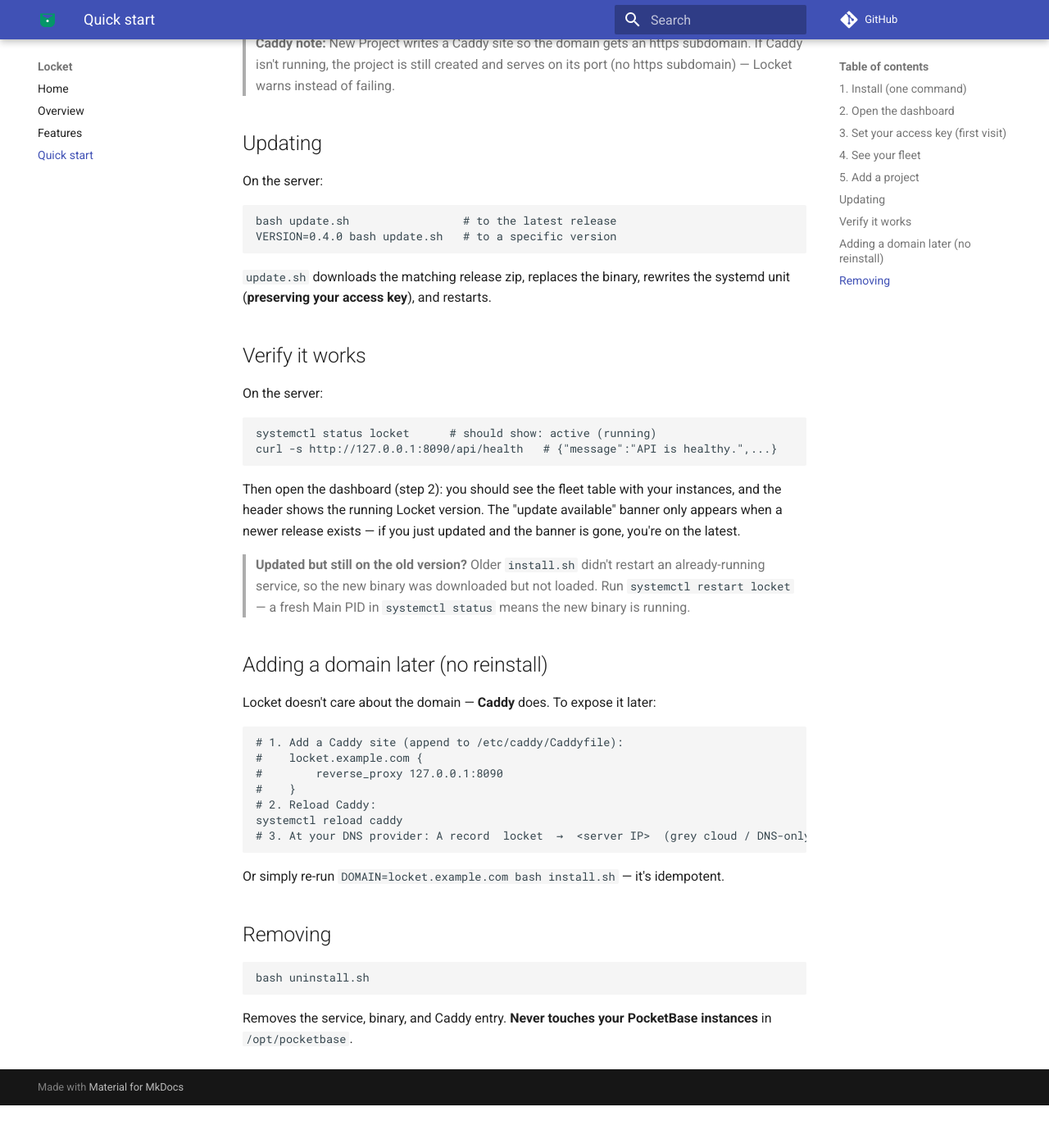
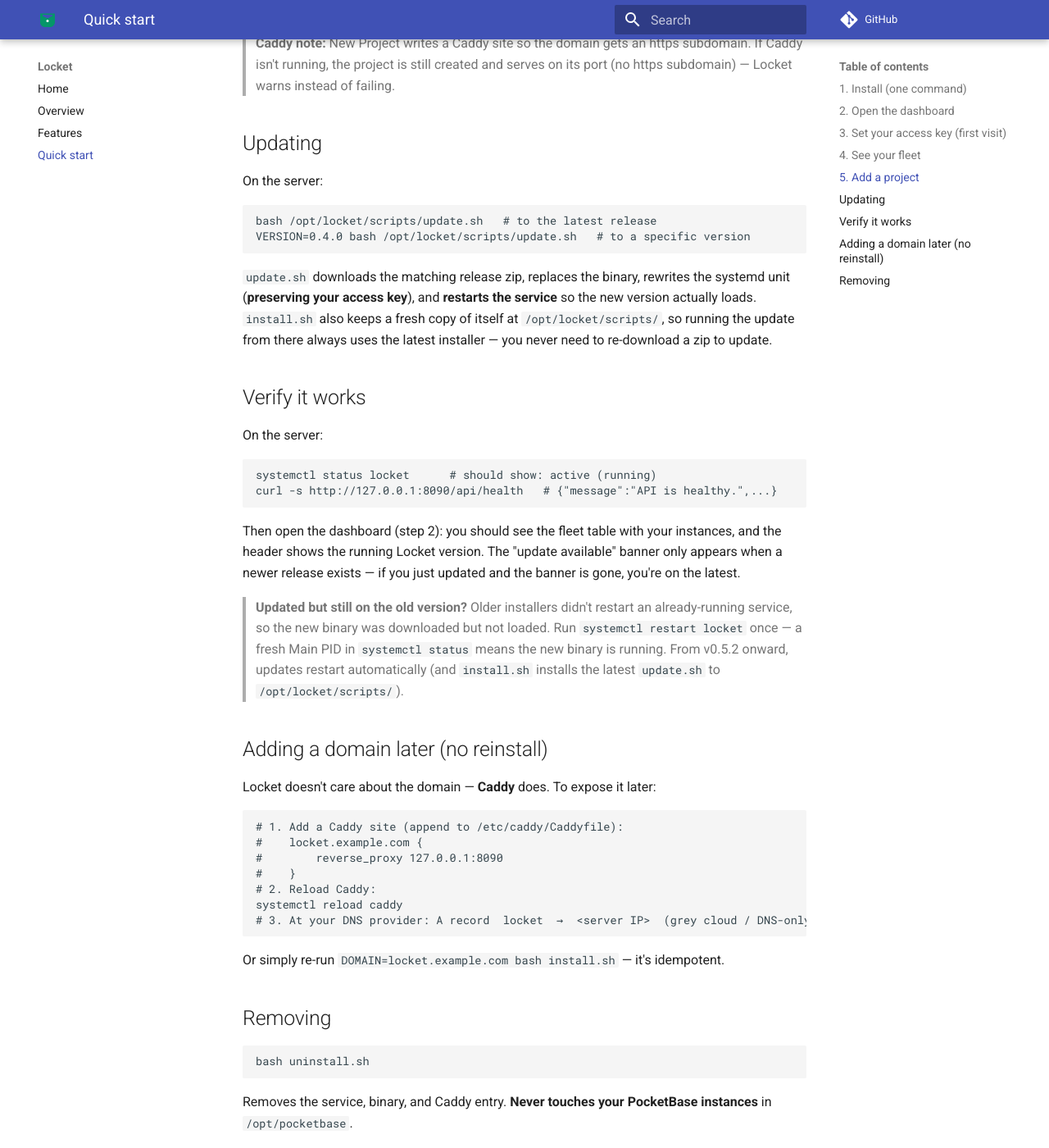
Before and after one commit to atensaiadmin/locket, an MkDocs documentation site: the page built from docs/quickstart.md, in a window 1280 px wide and 1400 px high, scrolled down 1385 px. Shown: the whole window at 82% size. Built offline with MkDocs 1.6.1 and Material for MkDocs 9.7.7, drawn with Linux system fonts in a browser that asks for light colours; comment, search, counter and statistics services are not loaded; before the commit the page ends 2733 px from its top, so only the background shows below that.

Commit message:
fix(install): self-install latest installer scripts so updates always restart; fix bundled-script ordering

````diff
--- a/docs/quickstart.md
+++ b/docs/quickstart.md
@@ -64,12 +64,15 @@
 On the server:
 
 ```bash
-bash update.sh                 # to the latest release
-VERSION=0.4.0 bash update.sh   # to a specific version
+bash /opt/locket/scripts/update.sh   # to the latest release
+VERSION=0.4.0 bash /opt/locket/scripts/update.sh   # to a specific version
 ```
 
 `update.sh` downloads the matching release zip, replaces the binary, rewrites
-the systemd unit (**preserving your access key**), and restarts.
+the systemd unit (**preserving your access key**), and **restarts the service**
+so the new version actually loads. `install.sh` also keeps a fresh copy of
+itself at `/opt/locket/scripts/`, so running the update from there always uses
+the latest installer — you never need to re-download a zip to update.
 
 ## Verify it works
 
@@ -85,10 +88,11 @@
 available" banner only appears when a newer release exists — if you just
 updated and the banner is gone, you're on the latest.
 
-> **Updated but still on the old version?** Older `install.sh` didn't restart an
+> **Updated but still on the old version?** Older installers didn't restart an
 > already-running service, so the new binary was downloaded but not loaded. Run
-> `systemctl restart locket` — a fresh Main PID in `systemctl status` means the
-> new binary is running.
+> `systemctl restart locket` once — a fresh Main PID in `systemctl status` means
+> the new binary is running. From v0.5.2 onward, updates restart automatically
+> (and `install.sh` installs the latest `update.sh` to `/opt/locket/scripts/`).
 
 ## Adding a domain later (no reinstall)
 
````
Also changed, not shown: CHANGELOG.md (+13 -0 lines), 1 other file.
